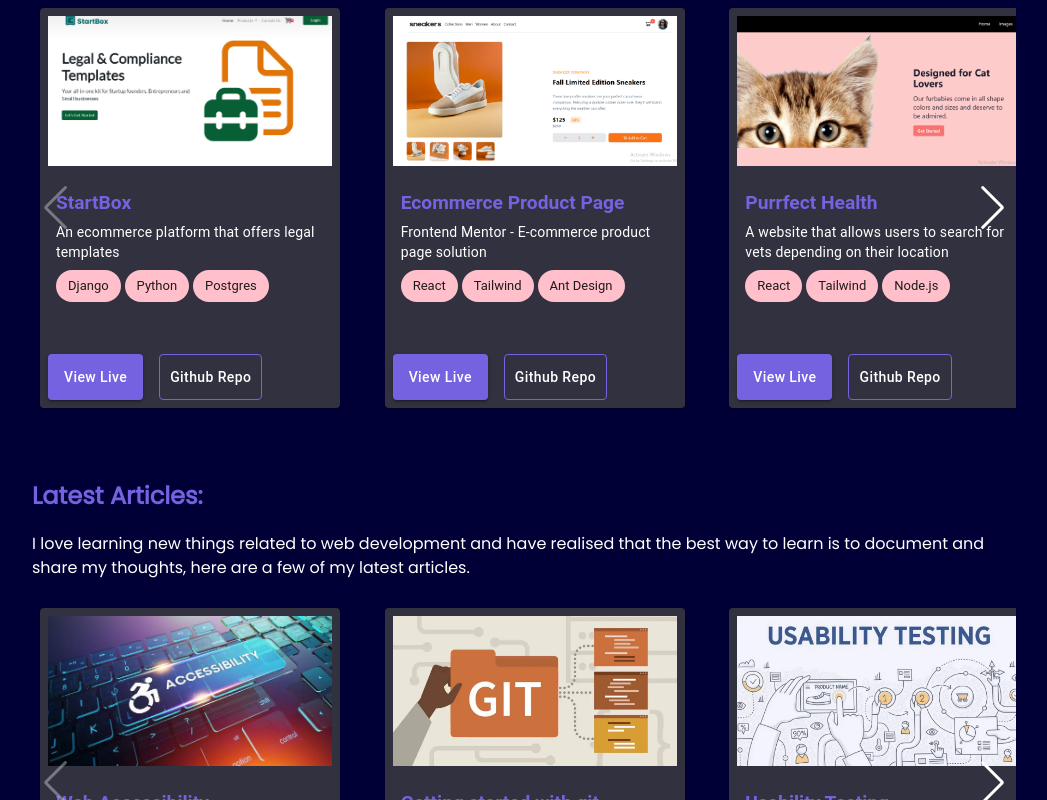
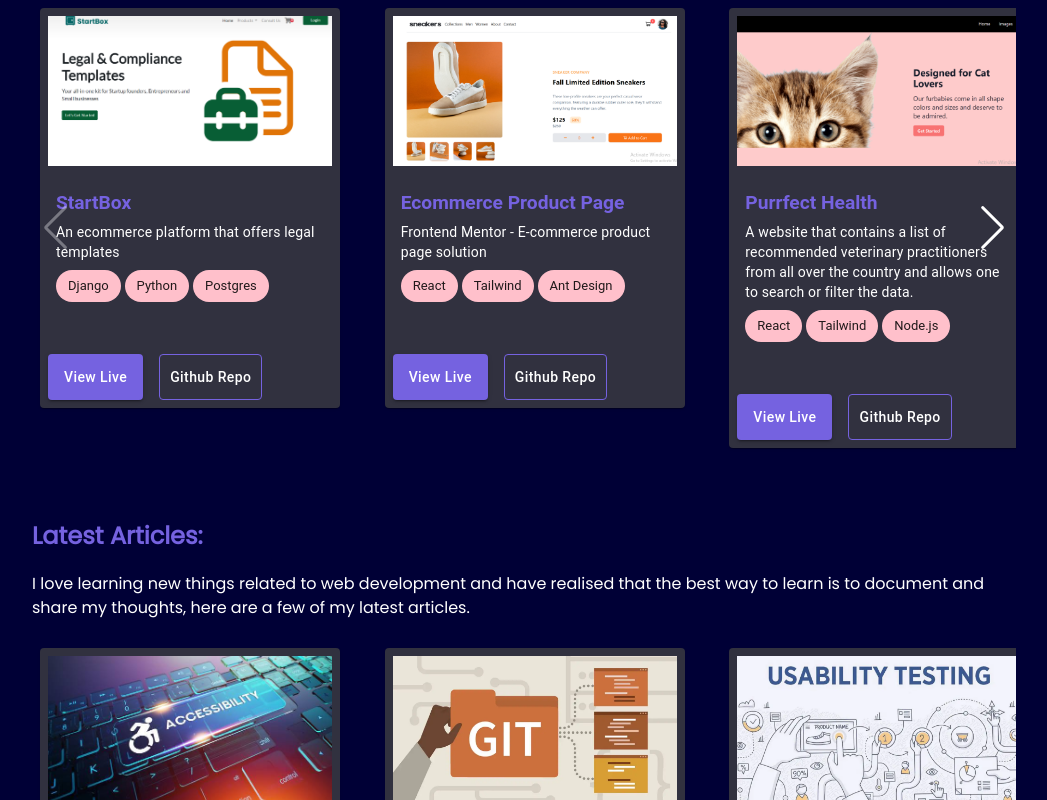
Before and after one commit to hellen17/portfolio-website, a React (Create React App) app: page / in a window 1280 px wide. Shown: the part 1175-1975 px from the top of the page, without its empty margins (116-1163 px from the left). Built offline with nearby package versions, Linux system fonts and the light colour scheme.

Commit message:
edit projects section

```diff
--- a/src/projectData.js
+++ b/src/projectData.js
@@ -20,7 +20,7 @@ const projectData = [
     {
         id: 3,
         name: 'Purrfect Health',
-        description: 'A website that allows users to search for vets depending on their location',
+        description: 'A website that contains a list of recommended veterinary practitioners from all over the country and allows one to search or filter the data.',
         thumbnail: './images/purrfect pics.png',
         technologies: ['React', 'Tailwind', 'Node.js'],
         github: 'https://github.com/hellen17/Cat-Portfolio',
@@ -49,6 +49,17 @@ const projectData = [
 
     {
         id: 6,
+        name: 'Elfi Dental Clinic',
+        description: 'Elfi Dental is a private dental clinic in Mombasa',
+        thumbnail: './images/elfi dental.png',
+        technologies: ['WordPress', 'Custom CSS'],
+        github: '   ',
+        live: 'https://elfidental.com/'
+    },
+
+
+    {
+        id: 7,
         name: 'Jenga Python Course',
         description: 'Section of the Jenga School website that offers python programming courses',
         thumbnail: './images/jenga-python.png',
@@ -57,6 +68,7 @@ const projectData = [
         live: 'https://jengaschool.com/python-programming-course/'
 
     },
+
 
 
     // {
```
Also changed, not shown: public/images/elfi dental.png (added).
